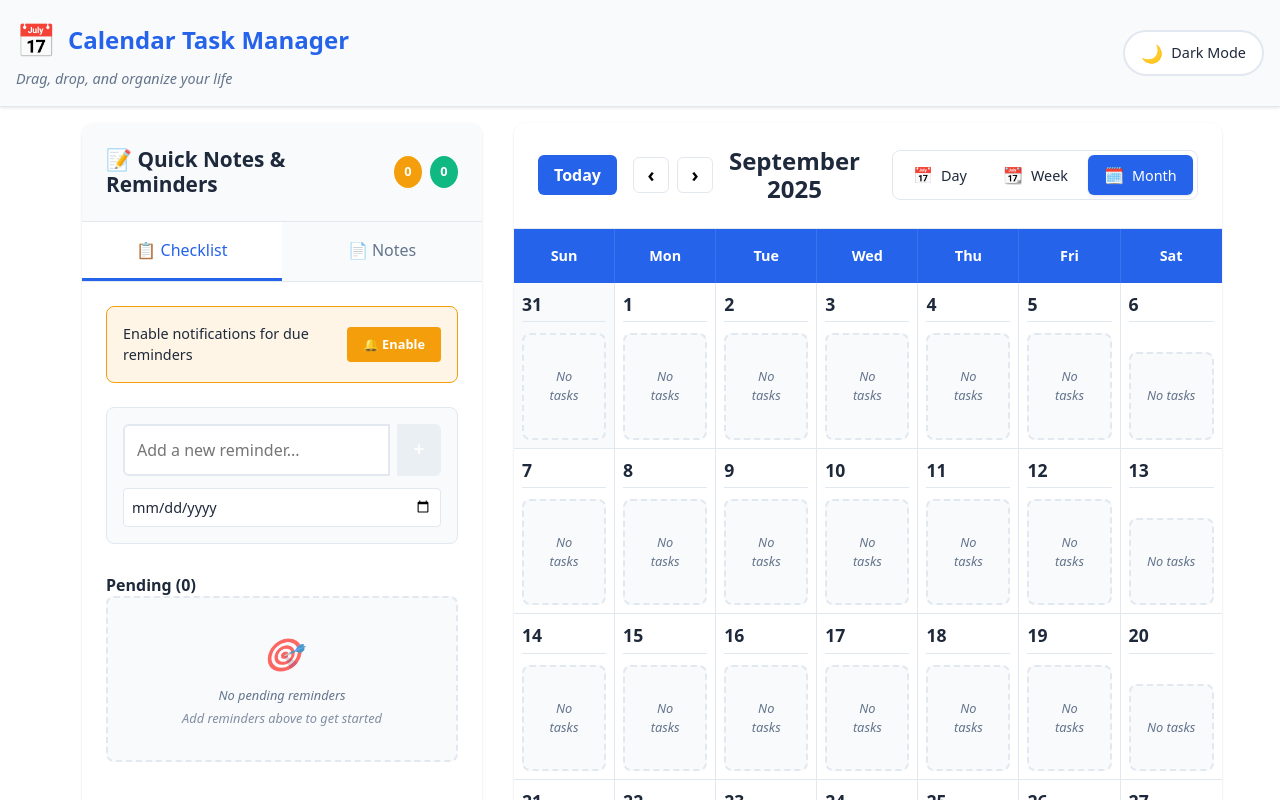
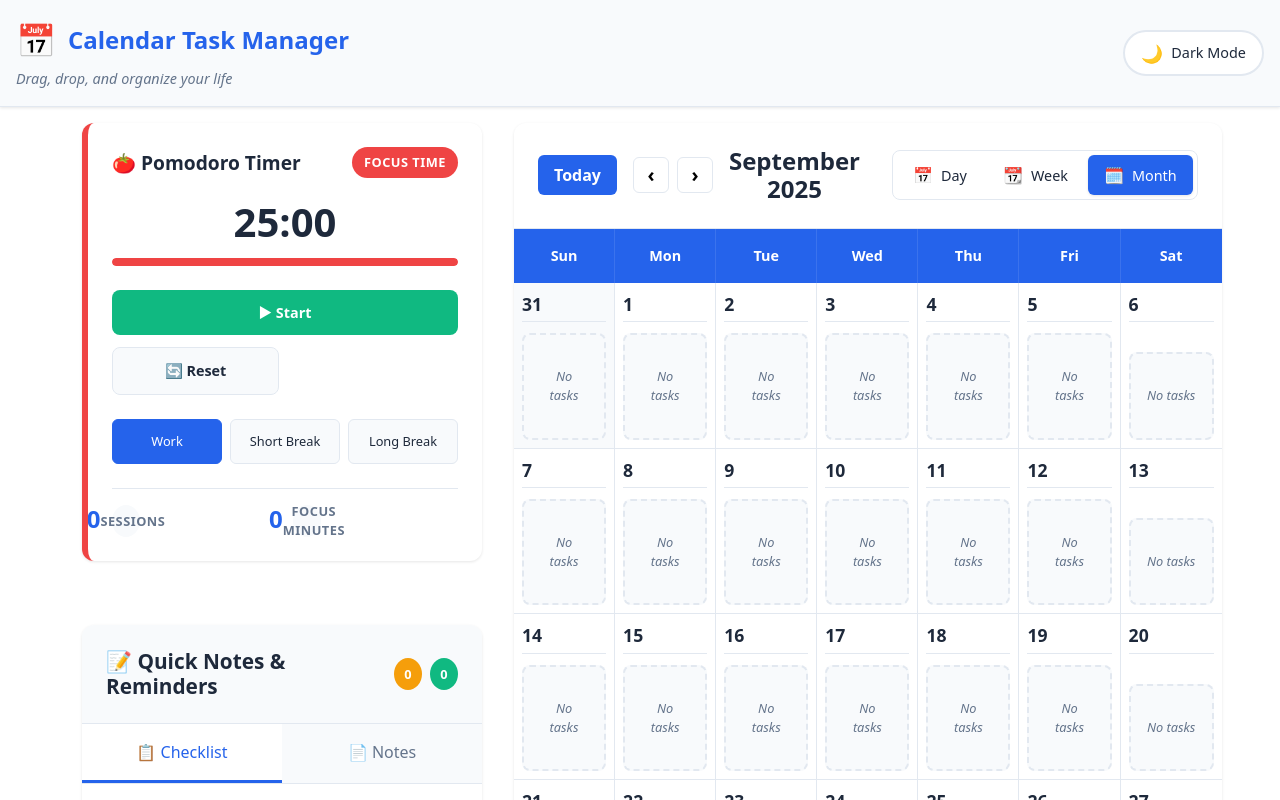
Before and after one commit to refiilwemotaung-cpu/task-manager, a React (Create React App) app: page / in a window 1280 px wide. Shown: the top 800 px of the page. Built offline with nearby package versions, Linux system fonts and the light colour scheme.

Commit message:
Replace floating Pomodoro timer with always-visible sidebar version

```diff
--- a/src/App.js
+++ b/src/App.js
@@ -7,7 +7,7 @@ import Header from "./Components/Header";
 import CalendarView from "./Components/Calendar/CalendarView";
 import TaskForm from "./Components/TaskForm";
 import TaskList from "./Components/TaskList";
-import PomodoroTimer from "./Components/PomodoroTimer";
+import PomodoroSidebar from "./Components/PomodoroSidebar";
 import RemindersPanel from "./Components/RemindersPanel";
 import "./Styles/App.css";
 
@@ -24,7 +24,7 @@ function AppContent() {
           <div className="app-layout">
             {/* Left Sidebar - All Features */}
             <div className="sidebar">
-              <PomodoroTimer />
+              <PomodoroSidebar />
               <RemindersPanel />
               {/* Only show TaskForm when NOT in Day view (since Day view has inline adding) */}
               {!isDayView && <TaskForm />}
--- /dev/null
+++ b/src/Components/PomodoroSidebar.js
@@ -0,0 +1,136 @@
+import React from "react";
+import { usePomodoro } from "../Contexts/PomodoroContext";
+import "../Styles/PomodoroSidebar.css";
+
+const PomodoroSidebar = () => {
+  const {
+    isRunning,
+    timeLeft,
+    sessionType,
+    sessionsCompleted,
+    totalFocusTime,
+    formatTime,
+    startTimer,
+    pauseTimer,
+    resetTimer,
+    switchSession,
+  } = usePomodoro();
+
+  const getSessionColor = () => {
+    switch (sessionType) {
+      case "work":
+        return "var(--error-color)";
+      case "shortBreak":
+        return "var(--success-color)";
+      case "longBreak":
+        return "var(--primary-color)";
+      default:
+        return "var(--primary-color)";
+    }
+  };
+
+  const getSessionLabel = () => {
+    switch (sessionType) {
+      case "work":
+        return "Focus Time";
+      case "shortBreak":
+        return "Short Break";
+      case "longBreak":
+        return "Long Break";
+      default:
+        return "Focus Time";
+    }
+  };
+
+  const progress =
+    (timeLeft /
+      (sessionType === "work"
+        ? 25 * 60
+        : sessionType === "shortBreak"
+        ? 5 * 60
+        : 15 * 60)) *
+    100;
+
+  return (
+    <div
+      className="pomodoro-sidebar"
+      style={{ borderLeftColor: getSessionColor() }}
+    >
+      <div className="pomodoro-sidebar-header">
+        <h3>🍅 Pomodoro Timer</h3>
+        <div
+          className="session-badge"
+          style={{ backgroundColor: getSessionColor() }}
+        >
+          {getSessionLabel()}
+        </div>
+      </div>
+
+      <div className="timer-display-sidebar">
+        <div className="time-main-sidebar">{formatTime(timeLeft)}</div>
+        <div className="progress-bar">
+          <div
+            className="progress-fill"
+            style={{
+              width: `${progress}%`,
+              backgroundColor: getSessionColor(),
+            }}
+          ></div>
+        </div>
+      </div>
+
+      <div className="timer-controls-sidebar">
+        {!isRunning ? (
+          <button className="control-btn start-btn" onClick={startTimer}>
+            ▶ Start
+          </button>
+        ) : (
+          <button className="control-btn pause-btn" onClick={pauseTimer}>
+            ⏸ Pause
+          </button>
+        )}
+        <button className="control-btn reset-btn" onClick={resetTimer}>
+          🔄 Reset
+        </button>
+      </div>
+
+      <div className="session-selector-sidebar">
+        <button
+          className={`session-btn ${sessionType === "work" ? "active" : ""}`}
+          onClick={() => switchSession("work")}
+        >
+          Work
+        </button>
+        <button
+          className={`session-btn ${
+            sessionType === "shortBreak" ? "active" : ""
+          }`}
+          onClick={() => switchSession("shortBreak")}
+        >
+          Short Break
+        </button>
+        <button
+          className={`session-btn ${
+            sessionType === "longBreak" ? "active" : ""
+          }`}
+          onClick={() => switchSession("longBreak")}
+        >
+          Long Break
+        </button>
+      </div>
+
+      <div className="pomodoro-stats-sidebar">
+        <div className="stat">
+          <span className="stat-value">{sessionsCompleted}</span>
+          <span className="stat-label">Sessions</span>
+        </div>
+        <div className="stat">
+          <span className="stat-value">{Math.floor(totalFocusTime / 60)}</span>
+          <span className="stat-label">Focus Minutes</span>
+        </div>
+      </div>
+    </div>
+  );
+};
+
+export default PomodoroSidebar;
--- /dev/null
+++ b/src/Styles/PomodoroSidebar.css
@@ -0,0 +1,224 @@
+.pomodoro-sidebar {
+  background: var(--card-color);
+  border-radius: 12px;
+  box-shadow: var(--shadow);
+  overflow: hidden;
+  margin-bottom: 2rem;
+  border-left: 6px solid;
+  padding: 1.5rem;
+}
+
+.pomodoro-sidebar-header {
+  display: flex;
+  justify-content: space-between;
+  align-items: center;
+  margin-bottom: 1.5rem;
+}
+
+.pomodoro-sidebar-header h3 {
+  margin: 0;
+  color: var(--text-color);
+  font-size: 1.2rem;
+  font-weight: 600;
+}
+
+.session-badge {
+  color: white;
+  padding: 0.375rem 0.75rem;
+  border-radius: 20px;
+  font-size: 0.8rem;
+  font-weight: 600;
+  text-transform: uppercase;
+  letter-spacing: 0.5px;
+}
+
+.timer-display-sidebar {
+  text-align: center;
+  margin-bottom: 1.5rem;
+}
+
+.time-main-sidebar {
+  font-size: 2.5rem;
+  font-weight: 700;
+  color: var(--text-color);
+  line-height: 1;
+  margin-bottom: 1rem;
+}
+
+.progress-bar {
+  width: 100%;
+  height: 8px;
+  background: var(--surface-color);
+  border-radius: 4px;
+  overflow: hidden;
+}
+
+.progress-fill {
+  height: 100%;
+  transition: width 1s linear;
+  border-radius: 4px;
+}
+
+.timer-controls-sidebar {
+  display: grid;
+  grid-template-columns: 1fr 1fr;
+  gap: 0.75rem;
+  margin-bottom: 1.5rem;
+}
+
+.control-btn {
+  padding: 0.75rem;
+  border: none;
+  border-radius: 8px;
+  font-weight: 600;
+  cursor: pointer;
+  transition: all 0.3s ease;
+  font-size: 0.9rem;
+}
+
+.start-btn {
+  background: var(--success-color);
+  color: white;
+  grid-column: 1 / -1;
+}
+
+.start-btn:hover {
+  background: #10a571;
+  transform: translateY(-2px);
+}
+
+.pause-btn {
+  background: var(--warning-color);
+  color: white;
+  grid-column: 1 / -1;
+}
+
+.pause-btn:hover {
+  background: #d97706;
+  transform: translateY(-2px);
+}
+
+.reset-btn {
+  background: var(--surface-color);
+  color: var(--text-color);
+  border: 1px solid var(--border-color);
+}
+
+.reset-btn:hover {
+  background: var(--border-color);
+  transform: translateY(-2px);
+}
+
+.session-selector-sidebar {
+  display: grid;
+  grid-template-columns: repeat(3, 1fr);
+  gap: 0.5rem;
+  margin-bottom: 1.5rem;
+}
+
+.session-btn {
+  padding: 0.75rem 0.5rem;
+  border: 1px solid var(--border-color);
+  background: var(--surface-color);
+  color: var(--text-color);
+  border-radius: 6px;
+  cursor: pointer;
+  transition: all 0.3s ease;
+  font-size: 0.8rem;
+  font-weight: 500;
+}
+
+.session-btn.active {
+  background: var(--primary-color);
+  color: white;
+  border-color: var(--primary-color);
+}
+
+.session-btn:hover:not(.active) {
+  background: var(--border-color);
+}
+
+.pomodoro-stats-sidebar {
+  display: grid;
+  grid-template-columns: repeat(2, 1fr);
+  gap: 1rem;
+  padding-top: 1rem;
+  border-top: 1px solid var(--border-color);
+}
+
+.stat {
+  text-align: center;
+  padding: 1rem 0.5rem;
+  background: var(--surface-color);
+  border-radius: 8px;
+}
+
+.stat-value {
+  display: block;
+  font-size: 1.5rem;
+  font-weight: 700;
+  color: var(--primary-color);
+  margin-bottom: 0.25rem;
+}
+
+.stat-label {
+  font-size: 0.8rem;
+  color: var(--text-secondary);
+  text-transform: uppercase;
+  letter-spacing: 0.5px;
+}
+
+/* Smart Watch */
+@media (max-width: 240px) {
+  .pomodoro-sidebar {
+    padding: 1rem;
+    margin-bottom: 1rem;
+  }
+
+  .pomodoro-sidebar-header {
+    flex-direction: column;
+    gap: 0.5rem;
+    text-align: center;
+    margin-bottom: 1rem;
+  }
+
+  .pomodoro-sidebar-header h3 {
+    font-size: 1rem;
+  }
+
+  .session-badge {
+    font-size: 0.7rem;
+    padding: 0.25rem 0.5rem;
+  }
+
+  .time-main-sidebar {
+    font-size: 2rem;
+  }
+
+  .timer-controls-sidebar {
+    grid-template-columns: 1fr;
+  }
+
+  .session-selector-sidebar {
+    grid-template-columns: 1fr;
+  }
+
+  .pomodoro-stats-sidebar {
+    grid-template-columns: 1fr;
+  }
+
+  .stat {
+    padding: 0.75rem 0.25rem;
+  }
+
+  .stat-value {
+    font-size: 1.2rem;
+  }
+}
+
+/* Mobile */
+@media (max-width: 768px) {
+  .pomodoro-sidebar {
+    margin-bottom: 1.5rem;
+  }
+}
```
